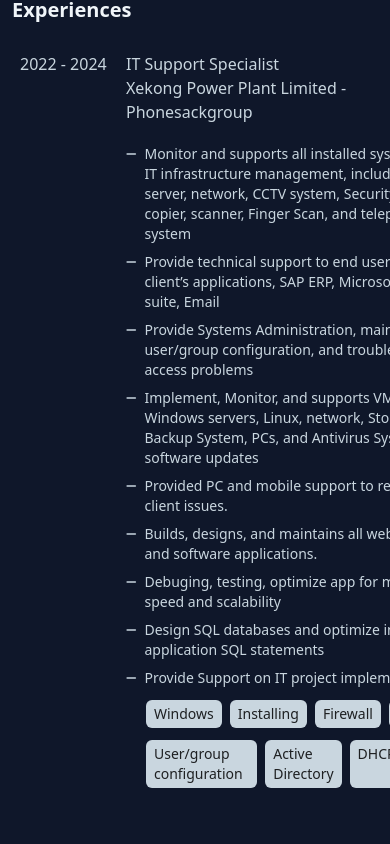
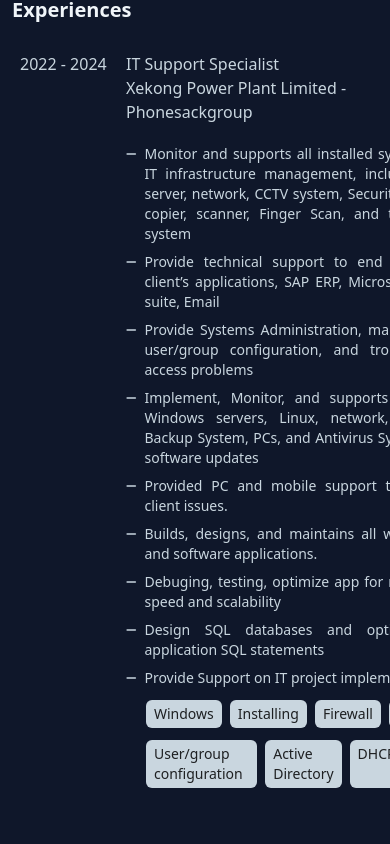
Before and after one commit to Sitouthay98/sitouthay98, a React (Vite) app: page / in a window 390 px wide. Shown: the part 1151-1995 px from the top of the page. Built offline with nearby package versions, Linux system fonts and the light colour scheme.

Commit message:
responsive rl changed

```diff
--- a/src/App.jsx
+++ b/src/App.jsx
@@ -20,7 +20,7 @@
         <FontAwesomeIcon className='m-3 text-2xl hover:scale-150 hover:text-primaryBtn transition-all cursor-pointer ' onClick={toggleTheme} icon={faLightbulb}/>
       </div>
 
-      <div className='mx-auto max-w-7xl grid gap-y-5 md:grid-cols-[30%_70%]'>
+      <div className='mx-auto max-w-4xl grid gap-y-5 sm:grid-cols-[30%_70%]'>
         <LeftSection/>
         <RightSection/>
       </div>
--- a/src/components/Description/index.jsx
+++ b/src/components/Description/index.jsx
@@ -5,8 +5,8 @@
     return (
         <div className="flex">
             <div className='flex pt-2 text-sm'>
-                <div><FontAwesomeIcon className="mr-2 text-xs" icon={faMinus} /></div>
-                <div>{desc}</div>
+                <div><FontAwesomeIcon className="mr-2 text-xs " icon={faMinus} /></div>
+                <div className="text-justify">{desc}</div>
             </div>
         </div>
     )
--- a/src/section/LeftSection/index.jsx
+++ b/src/section/LeftSection/index.jsx
@@ -4,7 +4,7 @@
 
 const LeftSection = () => {
     return (
-        <div className='ml-3 md:sticky top-10 grid gap-y-8 md:grid-rows-[50%_30%_20%] md:h-[85vh]'>
+        <div className='ml-3 md:sticky top-10 grid gap-y-8 md:grid-rows-[40%_40%_20%] md:h-[85vh]'>
             <Header/>
             <Navbar/>
             <Contact/>
```
